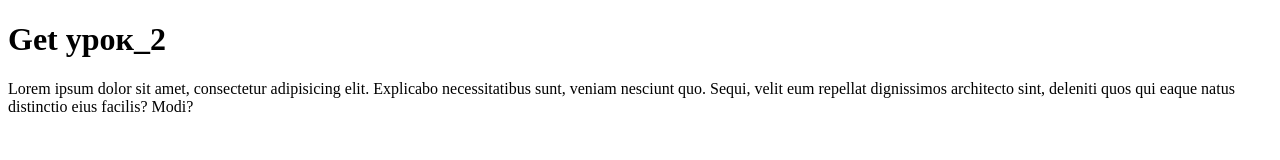
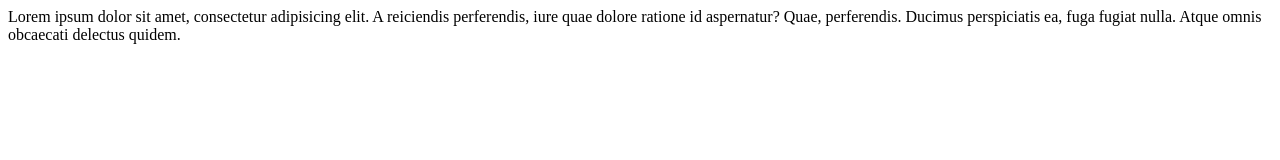
Before and after one commit to guliev985/site, a plain HTML site: page index.html in a window 1280 px wide. Drawn offline with Linux system fonts and the light colour scheme.

Commit message:
third commit

```diff
--- a/index.html
+++ b/index.html
@@ -6,7 +6,6 @@
 	<title>Document</title>
 </head>
 <body>
-	<h1>Get урок_2</h1>
-	<p>Lorem ipsum dolor sit amet, consectetur adipisicing elit. Explicabo necessitatibus sunt, veniam nesciunt quo. Sequi, velit eum repellat dignissimos architecto sint, deleniti quos qui eaque natus distinctio eius facilis? Modi?</p>
+	<span>Lorem ipsum dolor sit amet, consectetur adipisicing elit. A reiciendis perferendis, iure quae dolore ratione id aspernatur? Quae, perferendis. Ducimus perspiciatis ea, fuga fugiat nulla. Atque omnis obcaecati delectus quidem.</span>
 </body>
 </html>
```
